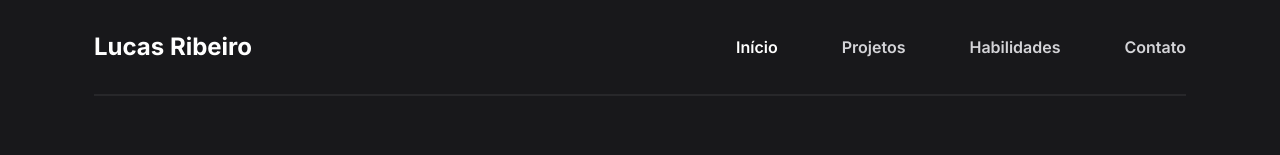
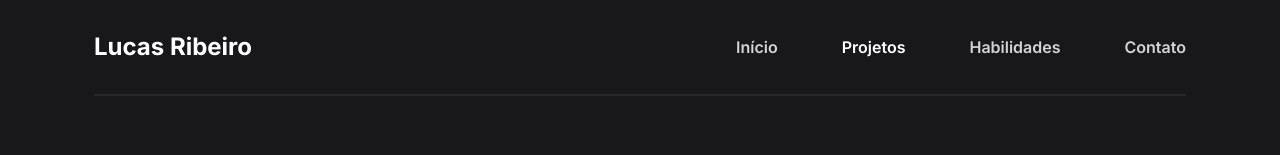
Before and after one commit to lucasadsr/portifolio, a Next.js app: page /projects in a window 1280 px wide. Shown: the top 155 px of the page. Built offline with nearby package versions, Linux system fonts and the light colour scheme.

Commit message:
feat(header): li now changes color according to the pathname

```diff
--- a/src/components/Header.tsx
+++ b/src/components/Header.tsx
@@ -1,4 +1,5 @@
 import Link from 'next/link'
+import { Links } from './Links'
 
 export function Header() {
   return (
@@ -9,21 +10,9 @@ export function Header() {
       >
         Lucas Ribeiro
       </Link>
+
       <nav>
-        <ul className="flex gap-16">
-          <li className="text-white font-semibold hover:text-white cursor-pointer transition-all">
-            <Link href="/">Início</Link>
-          </li>
-          <li className="text-zinc-300 font-semibold hover:text-white cursor-pointer transition-all">
-            <Link href="/projects">Projetos</Link>
-          </li>
-          <li className="text-zinc-300 font-semibold hover:text-white cursor-pointer transition-all">
-            <Link href="/">Habilidades</Link>
-          </li>
-          <li className="text-zinc-300 font-semibold hover:text-white cursor-pointer transition-all">
-            <Link href="/">Contato</Link>
-          </li>
-        </ul>
+        <Links />
       </nav>
     </header>
   )
--- /dev/null
+++ b/src/components/Links.tsx
@@ -0,0 +1,45 @@
+'use client'
+
+import Link from 'next/link'
+import { usePathname } from 'next/navigation'
+
+export function Links() {
+  const path = usePathname()
+
+  const isActive = (pathname: string) => {
+    return path === pathname ? 'text-white' : 'text-zinc-300'
+  }
+
+  return (
+    <ul className="flex gap-16">
+      <li
+        className={`${isActive(
+          '/',
+        )} font-semibold hover:text-white cursor-pointer transition-all`}
+      >
+        <Link href="/">Início</Link>
+      </li>
+      <li
+        className={`${isActive(
+          '/projects',
+        )} font-semibold hover:text-white cursor-pointer transition-all`}
+      >
+        <Link href="/projects">Projetos</Link>
+      </li>
+      <li
+        className={`${isActive(
+          '/skills',
+        )} font-semibold hover:text-white cursor-pointer transition-all`}
+      >
+        <Link href="/">Habilidades</Link>
+      </li>
+      <li
+        className={`${isActive(
+          '/contact',
+        )} font-semibold hover:text-white cursor-pointer transition-all`}
+      >
+        <Link href="/">Contato</Link>
+      </li>
+    </ul>
+  )
+}
--- a/src/components/Project.tsx
+++ b/src/components/Project.tsx
@@ -17,7 +17,6 @@ export function Project({ project }: ProjectProps) {
         alt=""
         width={556}
         height={316}
-        objectFit="cover"
         quality={100}
       />
       <div className="flex flex-col gap-4">
```
